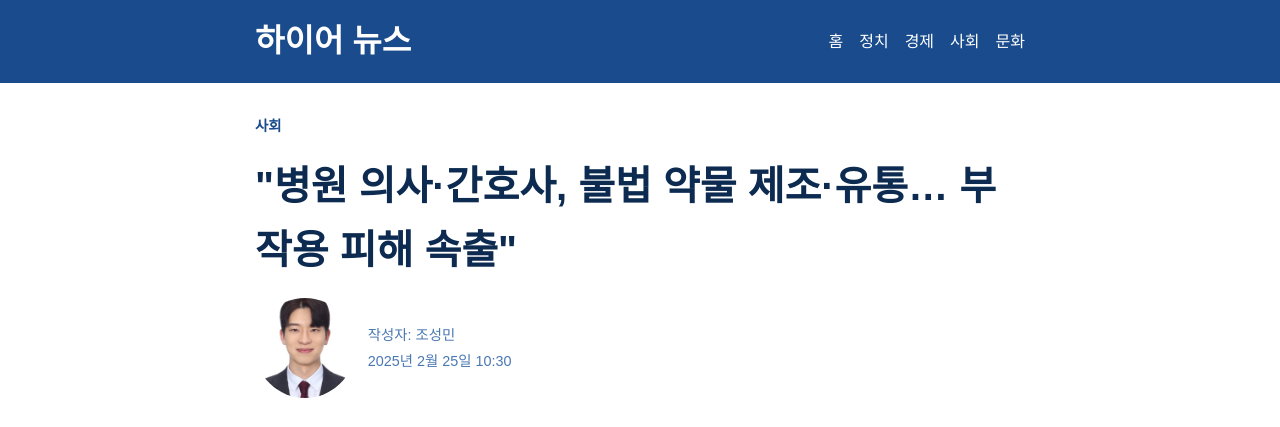
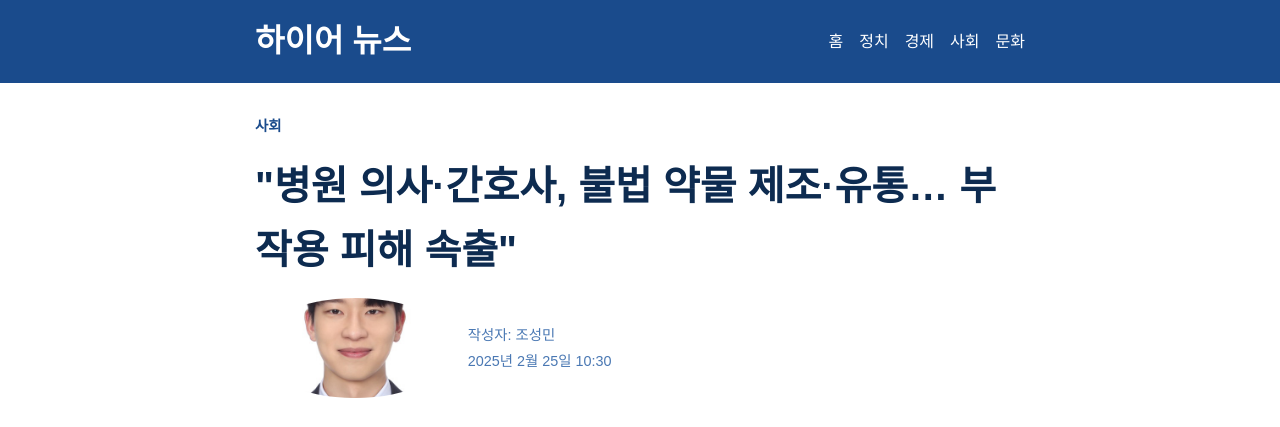
Before and after one commit to cormt96/news, a plain HTML site: page index.html in a window 1280 px wide. Shown: the top 427 px of the page. Drawn offline with Linux system fonts and the light colour scheme; grey boxes are pictures that could not be loaded.

Commit message:
Update index.html

```diff
--- a/index.html
+++ b/index.html
@@ -47,7 +47,7 @@
             gap: 0.8rem;
         }
         .reporter-image {
-            width: 100px;  /* 크기 줄임 */
+            width: 200px;  /* 크기 줄임 */
             height: 100px; /* 크기 줄임 */
             border-radius: 50%;
             object-fit: cover;
```
